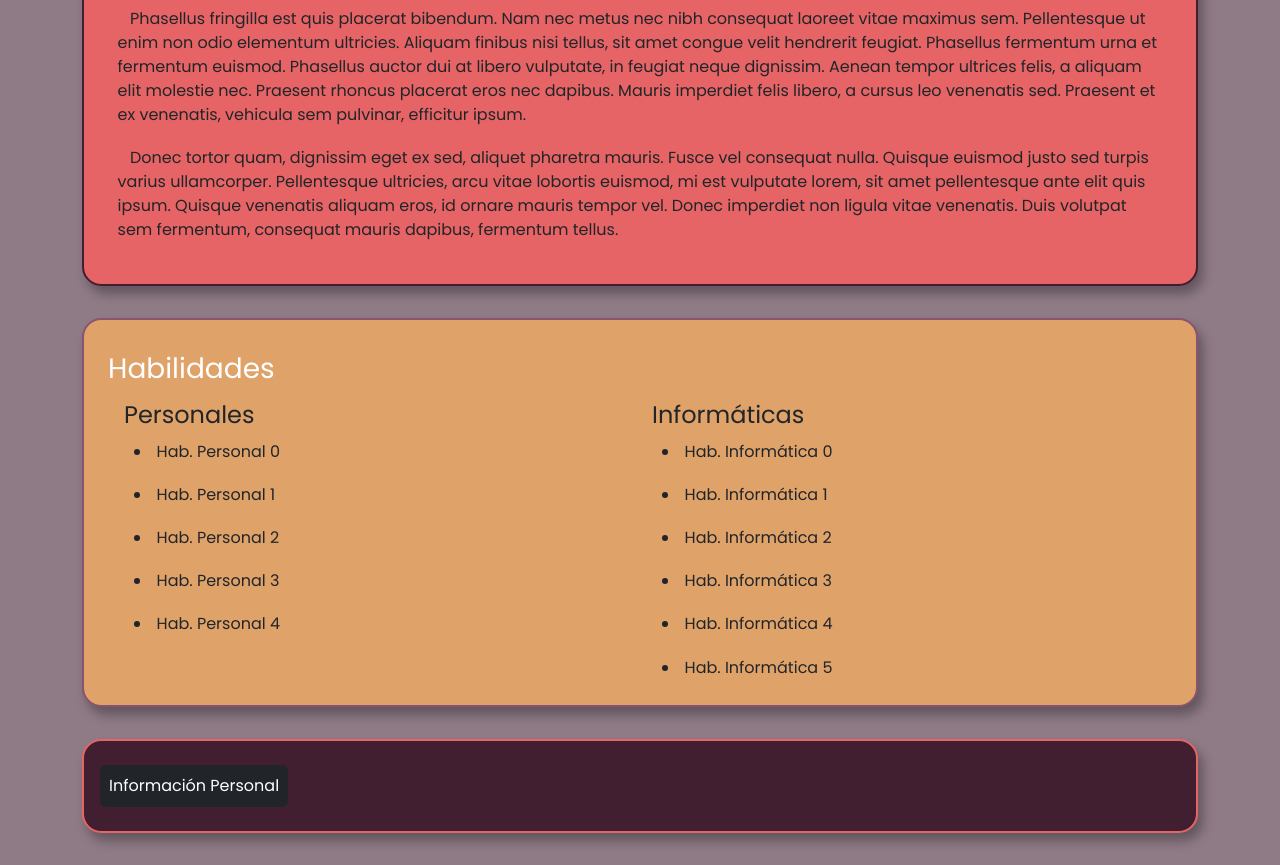
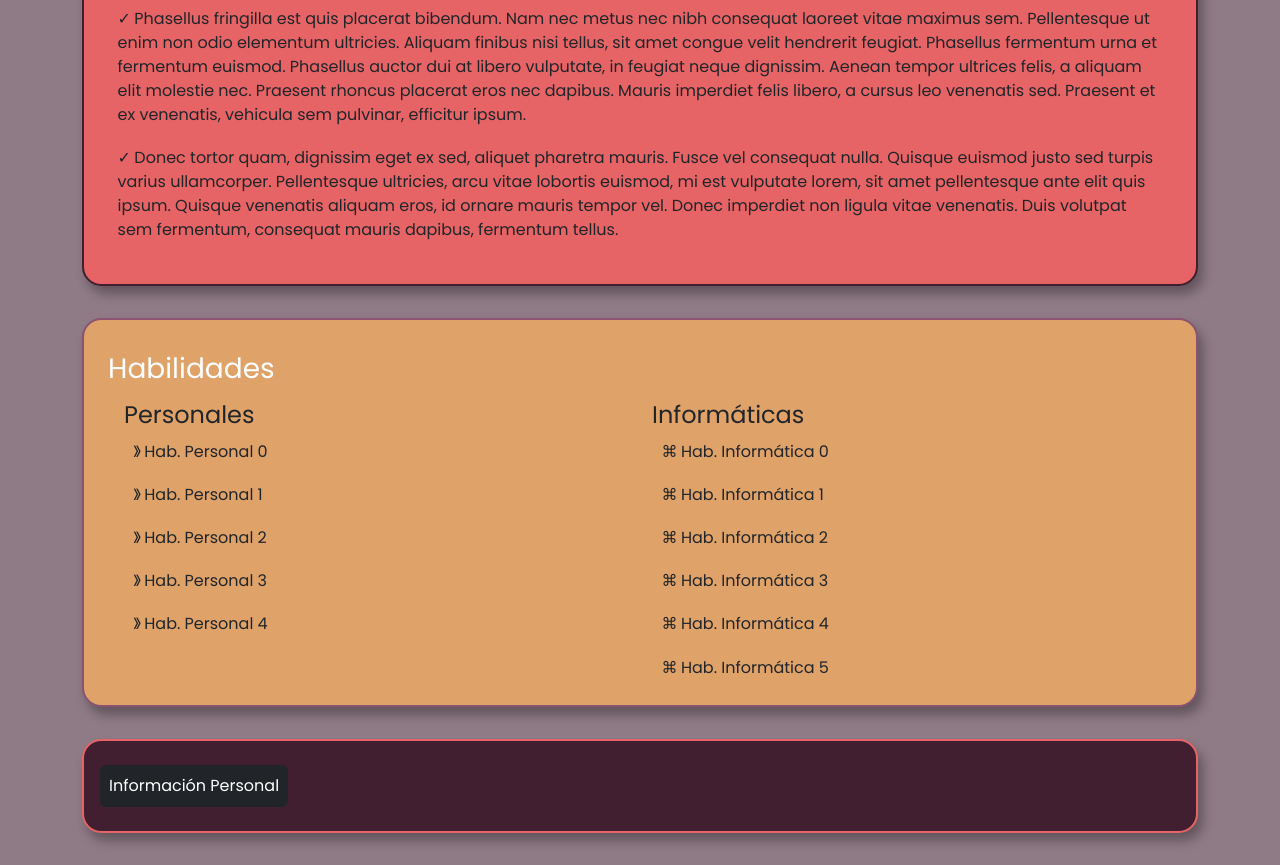
Before and after one commit to russotrv/Ticmas-CV-Project, a plain HTML site: page index.html in a window 1280 px wide. Shown: the part 1220-2085 px from the top of the page. Drawn offline with nearby package versions, Linux system fonts and the light colour scheme; no server answers.

Commit message:
Update style.css
actualización de icónos

```diff
--- a/style.css
+++ b/style.css
@@ -133,25 +133,31 @@
     background-color: var(--deg-animacion-2);
     box-shadow: var(--sombras);
 }
-ul{
-    list-style: none;
-}
 
 #lista-experiencia, #habilidades{
     margin: 0.5rem 0;
-    padding: 0.5rem
+    padding: 0.5rem;
+    list-style: none;
 }
-
 
 #lista-experiencia li, #habilidades li{
     padding: 0.6rem;
 }
 
 #lista-experiencia li::before{
-    font-family: 'Font Awesome 6 Free';
-    content: '\f02b';
+    content: '✓';
+    padding-right: 0.21rem;
 }
 
+#hab-personales li::before{
+    content:'》';
+    padding-right: 0.21rem;
+}
+
+#hab-informaticas li::before{
+    content:'⌘';
+    padding-right: 0.21rem;
+}
 
 #habilidades{
     display:flex;
```
